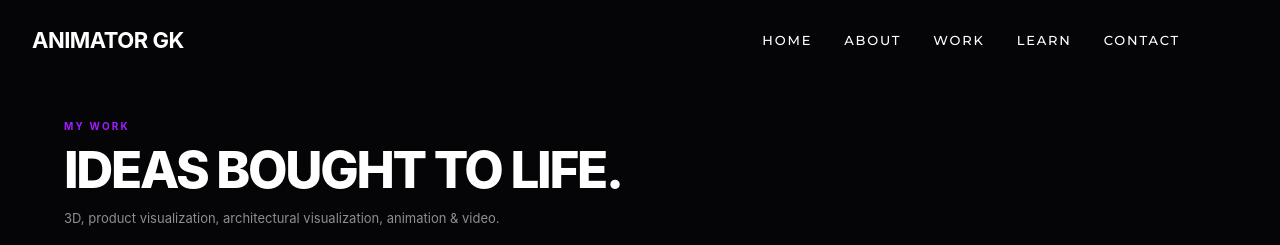
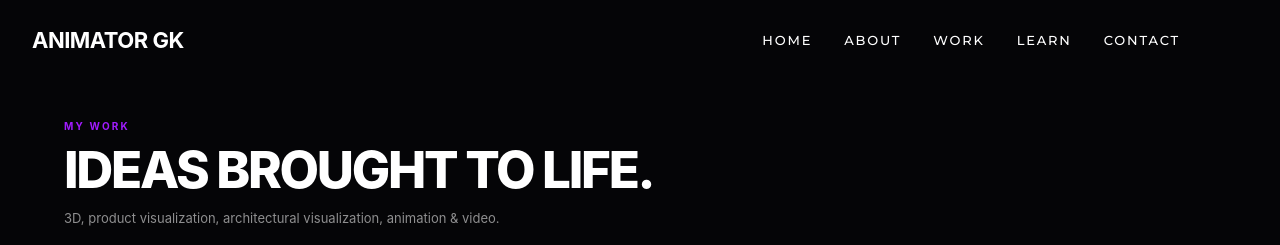
Before and after one commit to swatz18/animator-gk, a React (Vite) app: page /work in a window 1280 px wide. Shown: the top 245 px of the page. Built offline with nearby package versions, Linux system fonts and the light colour scheme; a web font is replaced by a local one.

Commit message:
Spelling corrected for Brought

```diff
--- a/src/sections/Work/Work.tsx
+++ b/src/sections/Work/Work.tsx
@@ -318,7 +318,7 @@ function Work() {
           </p>
 
           <h1 className="work-page__title">
-            IDEAS BOUGHT TO LIFE.
+            IDEAS BROUGHT TO LIFE.
           </h1>
 
           <p className="work-page__description">
```
